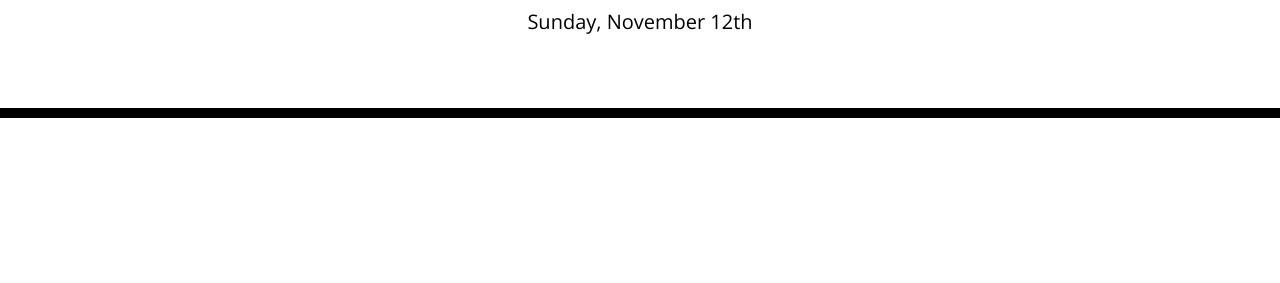
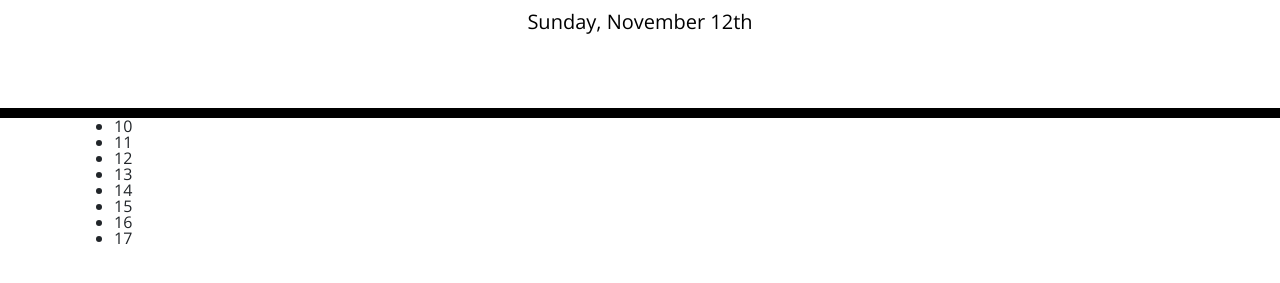
Before and after one commit to gsgghotra/Work-Day-Scheduler, a plain HTML site: page index.html in a window 1280 px wide. Shown: the part 169-452 px from the top of the page. Drawn offline with nearby package versions, Linux system fonts and the light colour scheme.

Commit message:
No of Hours added using loop

```diff
--- a/index.html
+++ b/index.html
@@ -32,6 +32,7 @@
     </header>
     <div class="container">
       <!-- Timeblocks go here -->
+      <ul id="hourList"></ul>
     </div>
     <script src="https://cdnjs.cloudflare.com/ajax/libs/jquery/3.2.1/jquery.min.js"></script>
     <script src="https://cdn.jsdelivr.net/npm/dayjs@1/dayjs.min.js"></script>
@@ -54,6 +55,19 @@
     <script>
       dateElement = document.getElementById('currentDay');
       dateElement.innerText = formattedDate+suffix;
+
+
+      //Start and finish hours
+      let startDayTime = 9;
+      let finishDayTime = 5;
+
+      for(var i = 0; i < 8; i++){
+        var list = document.createElement('li');
+        var hourList = document.getElementById('hourList');
+        list.innerText = ++startDayTime
+        hourList.append(list);
+
+      }
     </script>
   </body>
 </html>
```
